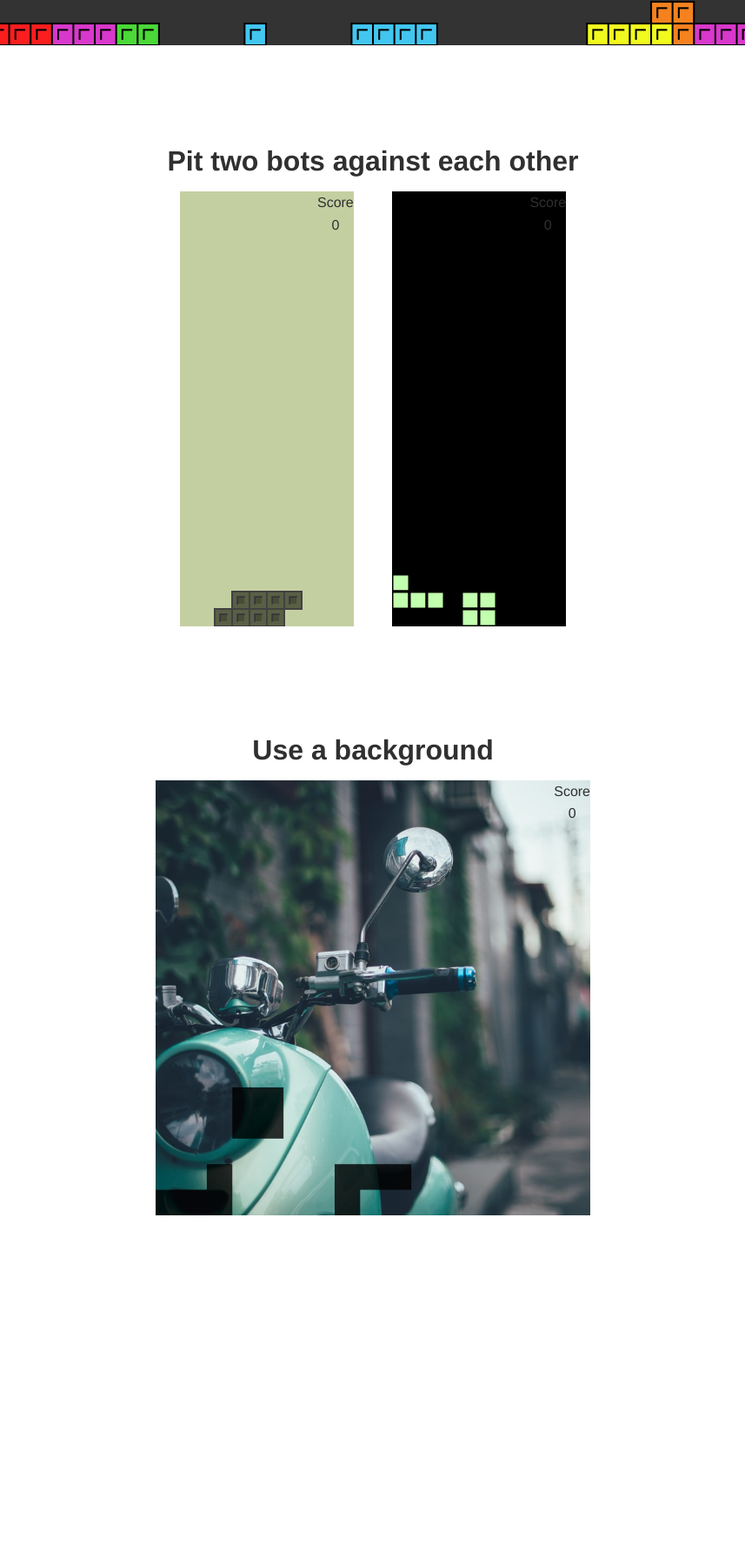
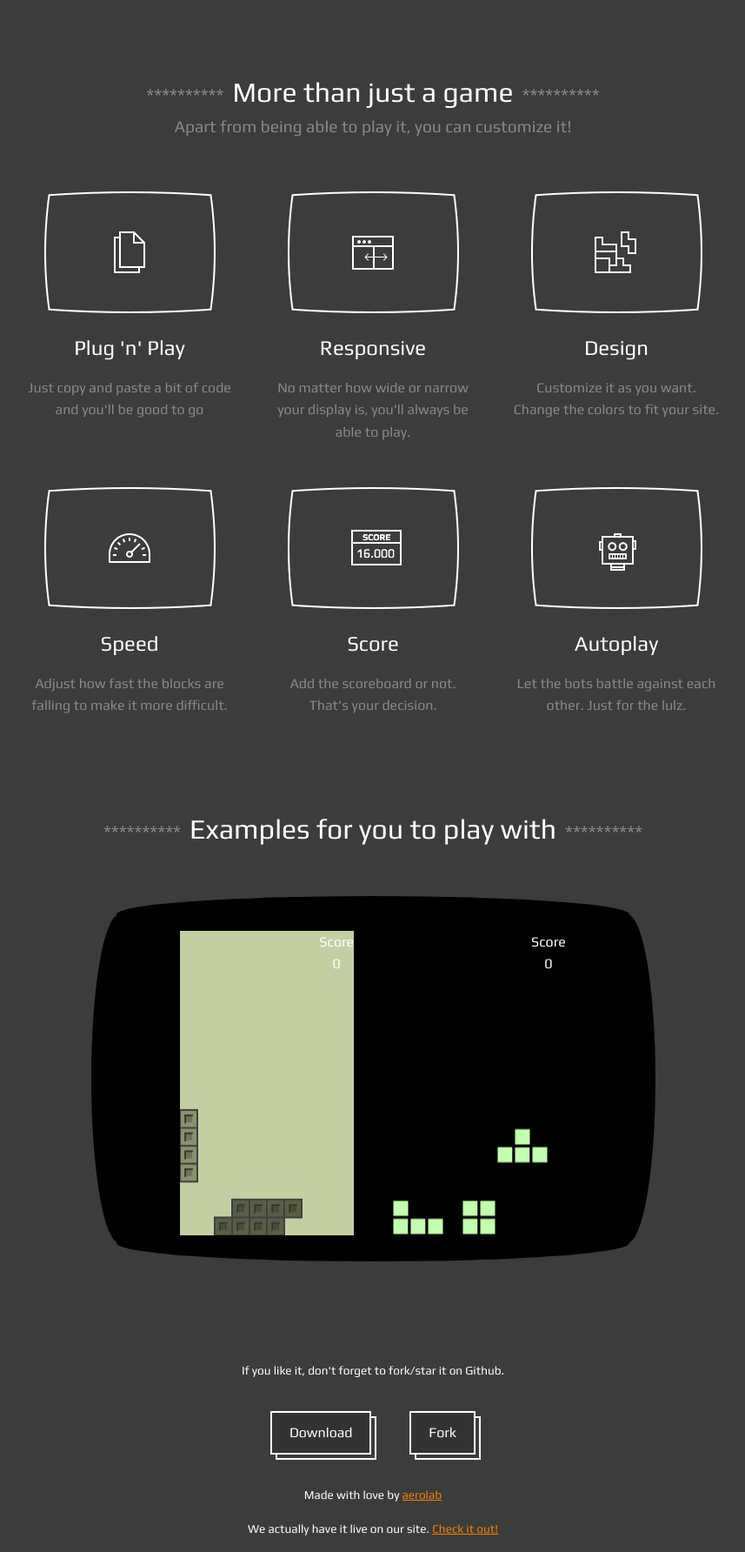
Before and after one commit to Aerolab/blockrain.js, a website: page index.html in a window 1280 px wide. Shown: the part 748-2532 px from the top of the page at 87% size, without its empty margins (211-1068 px from the left). Before the commit the page ends 2152 px from the top, so only its background shows below. Drawn offline with Linux system fonts and the light colour scheme.

Commit message:
lots of progress

```diff
--- a/assets/css/_base.scss
+++ b/assets/css/_base.scss
@@ -1,3 +1,53 @@
+section {
+  text-align: center;
+  padding: 100px 0;
+
+  header {
+    margin-bottom: 60px;
+    h1 {
+      font-weight: normal;
+      margin-bottom: 10px;
+      &:after, &:before {
+        content: "**********";
+        color: #898989;
+        padding: 0 10px;
+        font-size: .7em;
+      }
+    }
+    p {
+      color: #898989;
+      font-size: 1.2em;
+      margin-top: 10px;
+    }
+  }
+  article {
+    width: 840px;
+    margin: 0 auto;
+  }
+}
+
+.btn {
+  border: 2px solid #fff;
+  color: #fff;
+  display: inline-block;
+  padding: 10px 20px;
+  text-decoration: none;
+  position: relative;
+  background: #333;
+  margin: 0 20px;
+
+  &:after {
+    content: "";
+    position: absolute;
+    z-index: -1;
+    width: 100%;
+    height: 100%;
+    border: 2px solid #fff;
+    bottom: -8px;
+    right: -8px;
+  }
+}
+
 section.versus {
   text-align: center;
   padding-top: 100px;
--- /dev/null
+++ b/assets/css/_examples.scss
@@ -0,0 +1,31 @@
+#examples {
+  padding-top: 0px;
+}
+#example-slider {
+  background: #000;
+  width: 590px;
+  height: 420px;
+  border-radius: 50%/5%;
+  position: relative;
+
+  &:before {
+    content: "";
+    background: #000;
+    position: absolute;
+    top: 5%;
+    bottom: 5%;
+    left: -5%;
+    right: -5%;
+    border-radius: 5%/50%;
+  }
+}
+
+#example-versus {
+  padding: 40px 0;
+  .game {
+    display: inline-block;
+    margin: 0px 20px;
+    width: 200px;
+    height: 350px;
+  }
+}
--- /dev/null
+++ b/assets/css/_features.scss
@@ -0,0 +1,27 @@
+#features {
+  text-align: center;
+  padding-bottom: 20px;
+
+  .feature {
+    width: 280px;
+    height: 340px;
+    float: left;
+    margin: 0;
+    padding: 0 20px;
+    box-sizing: border-box;
+    h2 {
+      font-weight: normal;
+    }
+    p {
+      color: #898989;
+    }
+  }
+
+  &:after {
+    content: "";
+    clear: both;
+    display: block;
+    height: 0;
+    width: 0;
+  }
+}
--- /dev/null
+++ b/assets/css/_footer.scss
@@ -0,0 +1,16 @@
+#footer {
+  position: relative;
+  z-index: 1;
+  text-align: center;
+
+  .buttons {
+    padding: 20px 0;
+  }
+
+  p {
+    font-size: .85em;
+    a {
+      color: #ff7b00;
+    }
+  }
+}
--- a/assets/css/_hero.scss
+++ b/assets/css/_hero.scss
@@ -3,9 +3,9 @@
   @include display-flex;
   @include flex-props(row wrap, center, center, center);
   min-height: 500px;
-  height: 100vh;
-  background: #333;
+  height: 90vh;
   color: #fff;
+  padding: 0;
 
   .welcome {
     position: relative;
@@ -16,7 +16,17 @@
   h1 {
     font-size: 60px;
     margin: 0;
-    font-family: "Play";
+  }
+
+  &:after {
+    content: "";
+    display: block;
+    width: 100%;
+    height: 8px;
+    background: url(../images/sep.gif) repeat-x center;
+    position: absolute;
+    bottom: -12px;
+    left: 0;
   }
 }
 
@@ -28,25 +38,3 @@
   bottom: 0;
   z-index: 0;
 }
-
-.btn {
-  border: 2px solid #fff;
-  color: #fff;
-  display: inline-block;
-  padding: 10px 20px;
-  text-decoration: none;
-  position: relative;
-  background: #333;
-  margin: 0 20px;
-
-  &:after {
-    content: "";
-    position: absolute;
-    z-index: -1;
-    width: 100%;
-    height: 100%;
-    border: 2px solid #fff;
-    bottom: -8px;
-    right: -8px;
-  }
-}
--- a/assets/css/style.scss
+++ b/assets/css/style.scss
@@ -1,17 +1,20 @@
 html, body {
-  background: white;
+  background: #3b3d3b;
   padding: 0;
   margin: 0;
-  font-family: "Helvetica Neue", "Arial", sans-serif;
+  font-family: "Play", "Helvetica Neue", "Arial", sans-serif;
   font-weight: normal;
   line-height: 160%;
   font-size: 16px;
-  color: #303030;
+  color: #fff;
 }
 
 @import "vars";
 @import "normalize";
+@import "base";
 
 @import "hero";
-@import "base";
+@import "features";
+@import "examples";
 @import "game";
+@import "footer";
--- a/index.html
+++ b/index.html
@@ -13,11 +13,11 @@
 
   <div class="welcome">
     <h1>BlockRain.js</h1>
-    <p>Play <strong>Tetris</strong> on your site</p>
+    <p>Play the classic game on your site. Simple as that.</p>
 
     <div class="buttons">
-      <a href="blockrain.min.js" class="btn btn-download">Download</a>
-      <a href="https://github.com/Aerolab/blockrain.js" class="btn btn-github">Fork on GitHub</a>
+      <a href="blockrain.min.js" download class="btn btn-download">Download</a>
+      <a href="https://github.com/Aerolab/blockrain.js" class="btn btn-github">Fork</a>
     </div>
   </div>
 
@@ -25,31 +25,83 @@
 
 </section>
 
+<section id="features">
+  <header>
+    <h1>More than just a game</h1>
+    <p>Apart from being able to play it, you can customize it!</p>
+  </header>
+  <article>
+    <figure class="feature">
+      <img src="assets/images/feature-plug.png" alt="">
+      <figcaption>
+        <h2>Plug 'n' Play</h2>
+        <p>Just copy and paste a bit of code and you'll be good to go</p>
+      </figcaption>
+    </figure>
 
-<section class="versus">
+    <figure class="feature">
+      <img src="assets/images/feature-responsive.png" alt="">
+      <figcaption>
+        <h2>Responsive</h2>
+        <p>No matter how wide or narrow your display is, you'll always be able to play.</p>
+      </figcaption>
+    </figure>
 
-  <h1>Pit two bots against each other</h1>
+    <figure class="feature">
+      <img src="assets/images/feature-design.png" alt="">
+      <figcaption>
+        <h2>Design</h2>
+        <p>Customize it as you want. Change the colors to fit your site.</p>
+      </figcaption>
+    </figure>
 
-  <div class="game" id="tetris-versus-1">
+    <figure class="feature">
+      <img src="assets/images/feature-speed.png" alt="">
+      <figcaption>
+        <h2>Speed</h2>
+        <p>Adjust how fast the blocks are falling to make it more difficult.</p>
+      </figcaption>
+    </figure>
 
-  </div>
+    <figure class="feature">
+      <img src="assets/images/feature-score.png" alt="">
+      <figcaption>
+        <h2>Score</h2>
+        <p>Add the scoreboard or not. That's your decision.</p>
+      </figcaption>
+    </figure>
 
-  <div class="game" id="tetris-versus-2">
-
-  </div>
-
+    <figure class="feature">
+      <img src="assets/images/feature-autoplay.png" alt="">
+      <figcaption>
+        <h2>Autoplay</h2>
+        <p>Let the bots battle against each other. Just for the lulz.</p>
+      </figcaption>
+    </figure>
+  </article>
 </section>
 
+<section id="examples">
+  <header>
+    <h1>Examples for you to play with</h1>
+  </header>
+  <article id="example-slider">
+    <div class="example" id="example-versus">
+      <div class="game" id="tetris-versus-1"></div>
+      <div class="game" id="tetris-versus-2"></div>
+    </div>
+  </article>
+</section>
 
-<section class="hipster">
-
-  <h1>Use a background</h1>
-
-  <div class="game" id="tetris-hipster">
-
+<footer id="footer">
+  <p>If you like it, don't forget to fork/star it on Github.</p>
+  <div class="buttons">
+    <a href="blockrain.min.js" download class="btn btn-download">Download</a>
+    <a href="https://github.com/Aerolab/blockrain.js" class="btn btn-github">Fork</a>
   </div>
-
-</section>
+  <p>Made with love by <a href="#">aerolab</a></p>
+  <p>We actually have it live on our site. <a href="#">Check it out!</a></p>
+</footer>
 
 
 <script src="assets/js/jquery-1.11.1.min.js"></script>
```
Also changed, not shown: assets/css/style.css, assets/images/feature-autoplay.png (added), assets/images/feature-design.png (added), assets/images/feature-plug.png (added), assets/images/feature-responsive.png (added), assets/images/feature-score.png (added), assets/images/feature-speed.png (added), assets/images/sep.gif (added), 2 other files.
